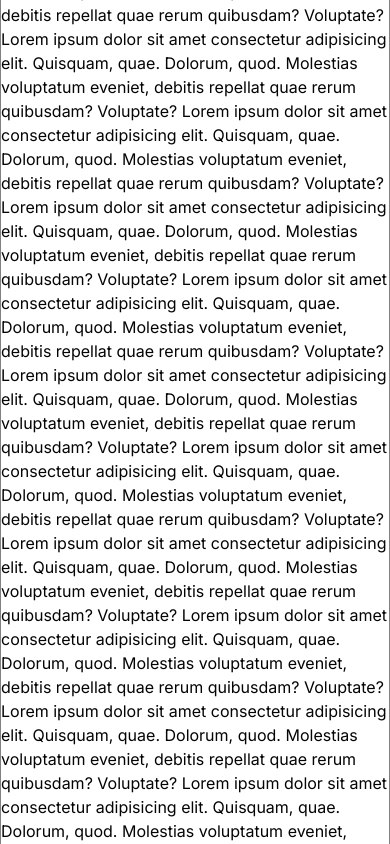
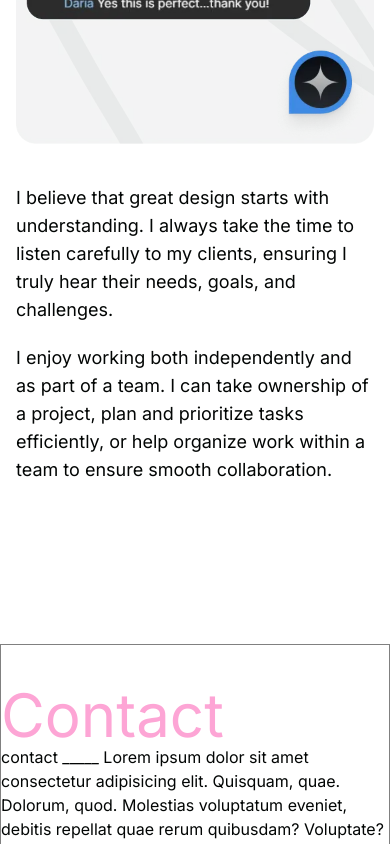
Before and after one commit to viktoriabakun/digital-darya, a SvelteKit app: page / in a window 390 px wide. Shown: the part 9720-10564 px from the top of the page. Built offline with nearby package versions, Linux system fonts and the light colour scheme.

Commit message:
feat: reviews
Signed-off-by: Viktoryia <viktoriabakun00@gmail.com>

```diff
--- /dev/null
+++ b/src/lib/components/sections/Reviews.svelte
@@ -0,0 +1,27 @@
+<script>
+	import { md } from '$lib/utils/media-query.svelte.js';
+	import Text from '$lib/components/atoms/Text.svelte';
+</script>
+
+<section
+	id="skills"
+	class="max-container section-scroll-margin flex flex-col gap-10 px-4 py-[160px] lg:gap-[100px] lg:pt-[112px] lg:pb-[200px] xl:px-0"
+>
+	<h2 class="text-4xl leading-11 lg:text-7xl lg:leading-[1.25]">Client Thoughts in Action</h2>
+	{#if md.current}
+		<img src="/reviews-desktop.webp" alt="clients reviews" />
+	{:else}
+		<img src="/reviews-mobile.webp" alt="clients reviews" />
+	{/if}
+	<div class="grid grid-cols-1 gap-5 lg:grid-cols-2 lg:gap-20">
+		<Text size="lg">
+			I believe that great design starts with understanding. I always take the time to listen
+			carefully to my clients, ensuring I truly hear their needs, goals, and challenges.
+		</Text>
+		<Text size="lg">
+			I enjoy working both independently and as part of a team. I can take ownership of a project,
+			plan and prioritize tasks efficiently, or help organize work within a team to ensure smooth
+			collaboration.
+		</Text>
+	</div>
+</section>
--- a/src/routes/+page.svelte
+++ b/src/routes/+page.svelte
@@ -4,12 +4,14 @@
 	import About from '$lib/components/sections/About.svelte';
 	import Works from '$lib/components/sections/Works.svelte';
 	import Skills from '$lib/components/sections/Skills.svelte';
+	import Reviews from '$lib/components/sections/Reviews.svelte';
 </script>
 
 <Hero />
 <About />
 <Works />
 <Skills />
+<Reviews />
 
 <section class="section-scroll-margin max-container" id="contact">
 	<h2 class="text-6xl text-pink-300 lg:text-9xl">Contact</h2>
```
Also changed, not shown: static/reviews-desktop.webp (added), static/reviews-mobile.webp (added).
